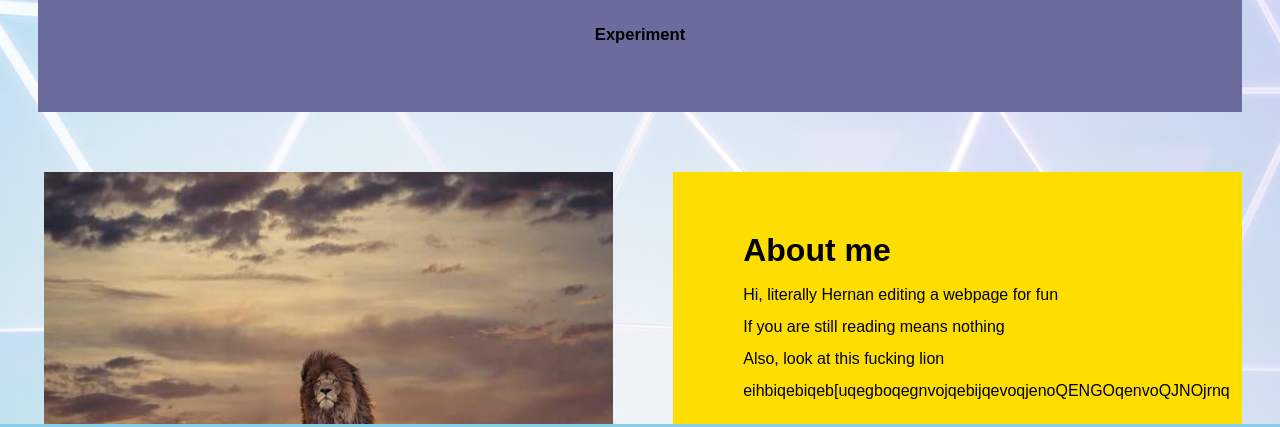
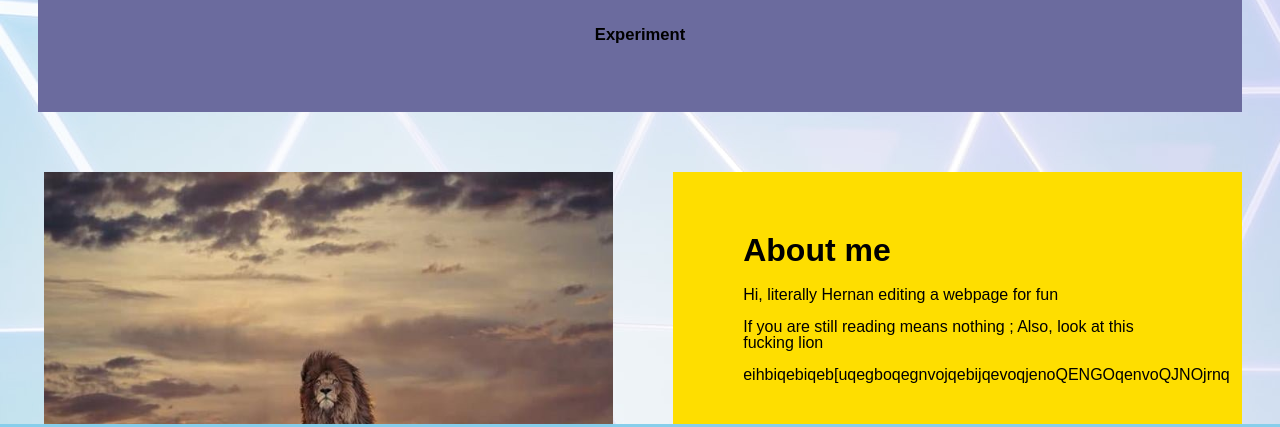
Before and after one commit to Wyverd/HernanChoquePage, a plain HTML site: page index.html in a window 1280 px wide. Shown: the part 300-727 px from the top of the page. Drawn offline with Linux system fonts and the light colour scheme.

Commit message:
Update index.html

```diff
--- a/index.html
+++ b/index.html
@@ -15,8 +15,7 @@
                         <div class="column-2">
                         <h1>About me</h1>
                         <p>Hi, literally Hernan editing a webpage for fun</p>
-                        <p>If you are still reading means nothing</p>
-                        <p>Also, look at this fucking lion
+                        <p>If you are still reading means nothing ; Also, look at this fucking lion<p>
                         <p>eihbiqebiqeb[uqegboqegnvojqebijqevoqjenoQENGOqenvoQJNOjrnq</p>
                         </div>
                         <div class="column-2 large-profile">
```
